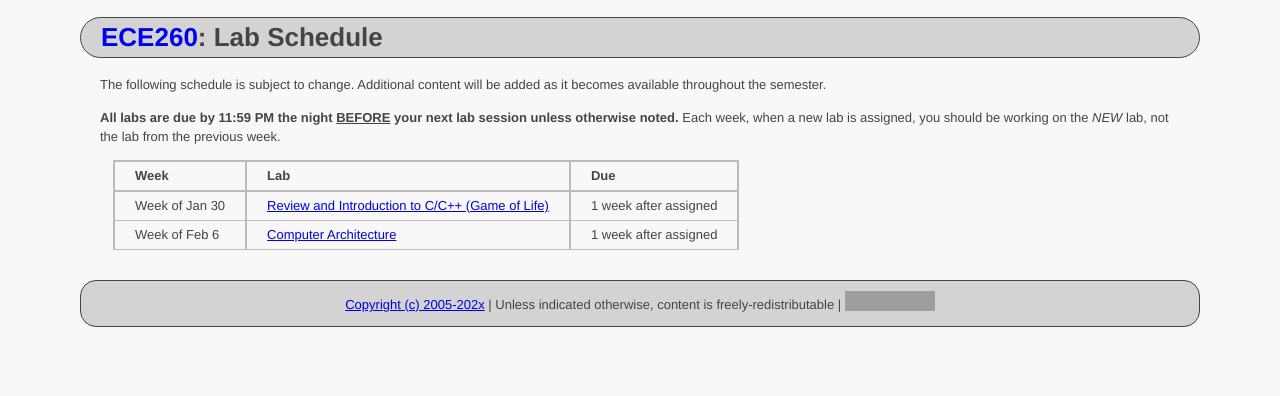
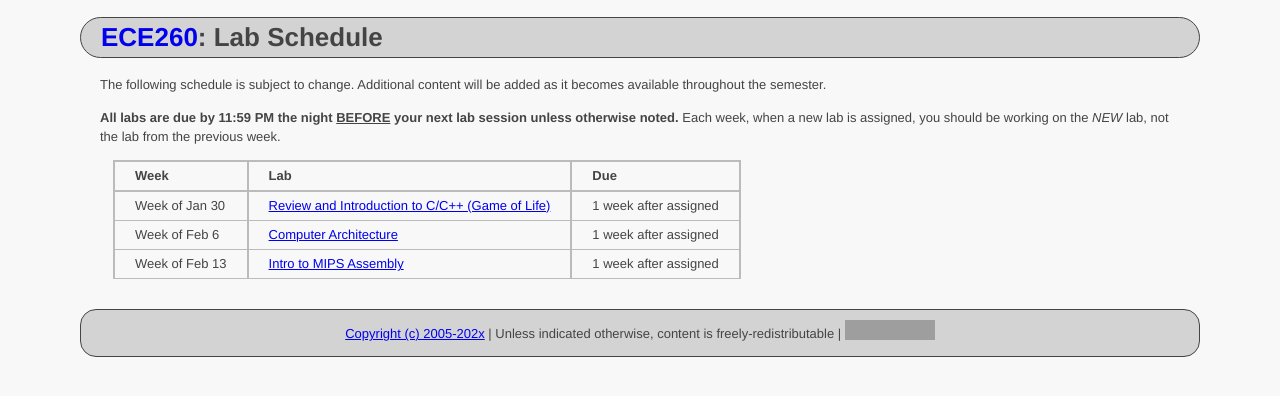
Before and after one commit to ycpcs/ece260-spring2023, a Jekyll site: the page built from schedule_lab.md, in a window 1280 px wide. Shown: the top 396 px of the page. Built offline with Jekyll 4.4.1, drawn with Linux system fonts in a browser that asks for light colours; part of the change alters nothing that is shown; grey boxes are pictures that could not be loaded.

Commit message:
updated lab cal

```diff
--- a/schedule_lab.md
+++ b/schedule_lab.md
@@ -15,17 +15,17 @@ Each week, when a new lab is assigned, you should be working on the *NEW* lab, n
 :--------------|:-----------------------------------------------------------------------|:--------------------------
 Week of Jan 30 |  [Review and Introduction to C/C++ (Game of Life)](labs/lab01.html)    |  1 week after assigned
 Week of Feb 6  |  [Computer Architecture](labs/lab02.html)                              |  1 week after assigned
+Week of Feb 13 |  [Intro to MIPS Assembly](labs/lab03.html)                             |  1 week after assigned
 
 <!--
-Week of Feb 13 |  [Intro to MIPS Assembly](labs/lab03.html)                             |  1 week after assigned
 Week of Feb 20 |  [Branching and Conditional Assembly](labs/lab04.html)                 |  1 week after assigned
 Week of Feb 27 |  [MIPS Procedures](labs/lab05.html)                                    |  1 week after assigned
-Week of Mar 6  |  [More MIPS Procedures](labs/lab06.html)                               |  2 weeks after assigned
-Week of Mar 13 |  (continue work on Lab06)                                              |
-Week of Mar 20 |  **????**                                                            |
+Week of Mar 6  |  **NO LAB**                                                            |
+Week of Mar 13 |  [More MIPS Procedures](labs/lab06.html)                               |  2 weeks after assigned
+Week of Mar 20 |  (continue work on Lab06)                                              |
 Week of Mar 27 |  [Introduction to Floating-Point Operations](labs/lab07.html)          |  1 week after assigned
 Week of Apr 3  |  [More Fun with Floats](labs/lab08.html)                               |  2 week after assigned
-Week of Apr 10 |  **????**                                                            |
+Week of Apr 10 |  (continue work on Lab08)                                              |
 Week of Apr 17 |  [Introduction to ARM Assembly](labs/lab09.html)                       |  1 week after assigned
 Week of Apr 24 |  [Loop and Function Optimization](labs/lab10.html)                     |  1 week after assigned
 Week of May 1  |  **NO LAB - Last week of classes**                                     |
```
Also changed, not shown: 1 other file.
